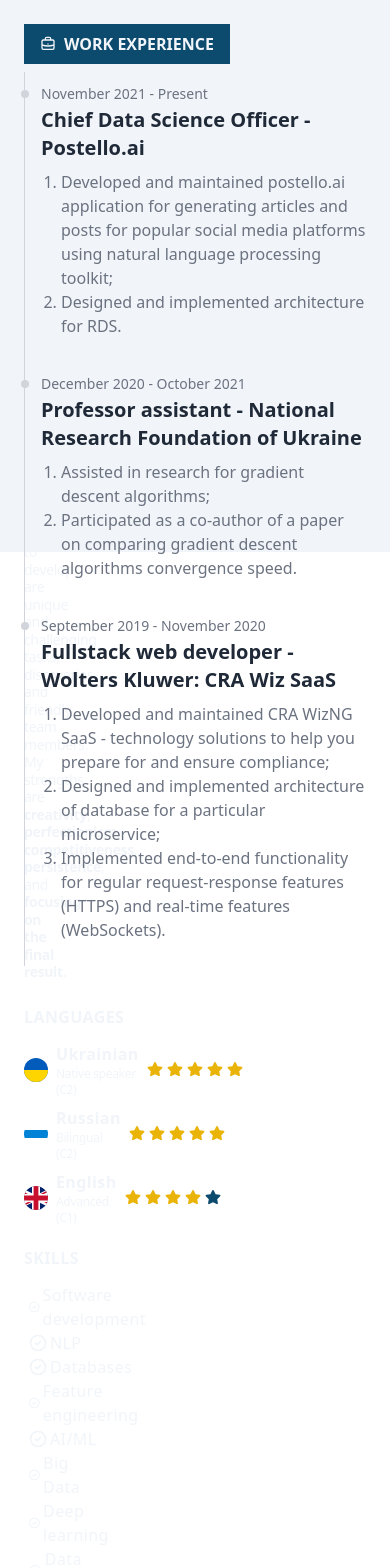
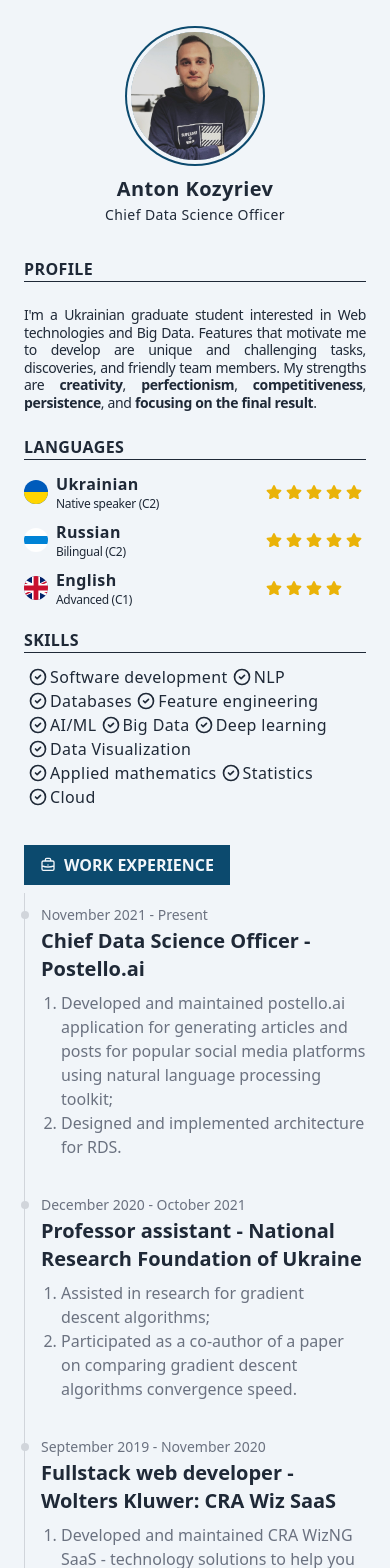
Before and after one commit to kaydotdev/antonkozyriev.me, a React (Create React App) app: page / in a window 390 px wide. Shown: the top 1568 px of the page. Built offline with nearby package versions, Linux system fonts and the light colour scheme.

Commit message:
fix: make leftside bar responsive to the mobile devices

```diff
--- a/src/App.tsx
+++ b/src/App.tsx
@@ -39,11 +39,11 @@ function App() {
   ];
 
   return (
-    <div className="flex aspect-[1/1.4142] w-screen flex-row">
-      <div className="w-0 flex-none bg-sky-900 sm:w-72">
-        <div className="flex flex-col text-mono text-slate-100 antialiased tracking-wide">
+    <div className="flex print:aspect-[1/1.4142] w-screen h-fit sm:flex-row flex-col">
+      <div className="sm:w-72 w-screen flex-none sm:bg-sky-900 bg-slate-100">
+        <div className="flex flex-col text-mono sm:text-slate-100 text-gray-800 antialiased tracking-wide">
           <div className="p-8 text-center">
-            <img src={Avatar} className="mx-auto mb-4 w-32 rounded-full ring-2 ring-slate-100 ring-offset-4 ring-offset-sky-900" alt="Avatar" />
+            <img src={Avatar} className="mx-auto mb-4 w-32 rounded-full ring-2 sm:ring-slate-100 ring-sky-900 ring-offset-4 sm:ring-offset-sky-900 ring-offset-slate-100" alt="Avatar" />
             <h5 className="mb-0 text-xl font-bold leading-tight">Anton Kozyriev</h5>
             <p className="text-sm mt-1">Chief Data Science Officer</p>
           </div>
--- a/src/components/Divider.tsx
+++ b/src/components/Divider.tsx
@@ -4,7 +4,7 @@ interface DividerProps {
 
 function Divider(props: DividerProps) {
     return (
-        <div className="font-extrabold uppercase ml-6 mr-6 border-b-[1px] text-slate-100">{props.text}</div>
+        <div className="font-extrabold uppercase ml-6 mr-6 border-b-[1px] sm:border-slate-100 border-gray-800 sm:text-slate-100 text-gray-800">{props.text}</div>
     );
 }
 
--- a/src/components/LanguageBadge.tsx
+++ b/src/components/LanguageBadge.tsx
@@ -27,7 +27,7 @@ function LanguageBadge(props: LanguageBadgeProps) {
               {
                   Array.from(Array(5 - props.rate).keys()).map(_ => (
                     <li>
-                        <svg aria-hidden="true" focusable="false" data-prefix="fas" data-icon="star" className="mr-1 w-4 text-sky-900" role="img" xmlns="http://www.w3.org/2000/svg" viewBox="0 0 576 512">
+                        <svg aria-hidden="true" focusable="false" data-prefix="fas" data-icon="star" className="mr-1 w-4 text-yellow-500 opacity-0" role="img" xmlns="http://www.w3.org/2000/svg" viewBox="0 0 576 512">
                         <path fill="currentColor" d="M259.3 17.8L194 150.2 47.9 171.5c-26.2 3.8-36.7 36.1-17.7 54.6l105.7 103-25 145.5c-4.5 26.3 23.2 46 46.4 33.7L288 439.6l130.7 68.7c23.2 12.2 50.9-7.4 46.4-33.7l-25-145.5 105.7-103c19-18.5 8.5-50.8-17.7-54.6L382 150.2 316.7 17.8c-11.7-23.6-45.6-23.9-57.4 0z"></path>
                         </svg>
                     </li>
```
